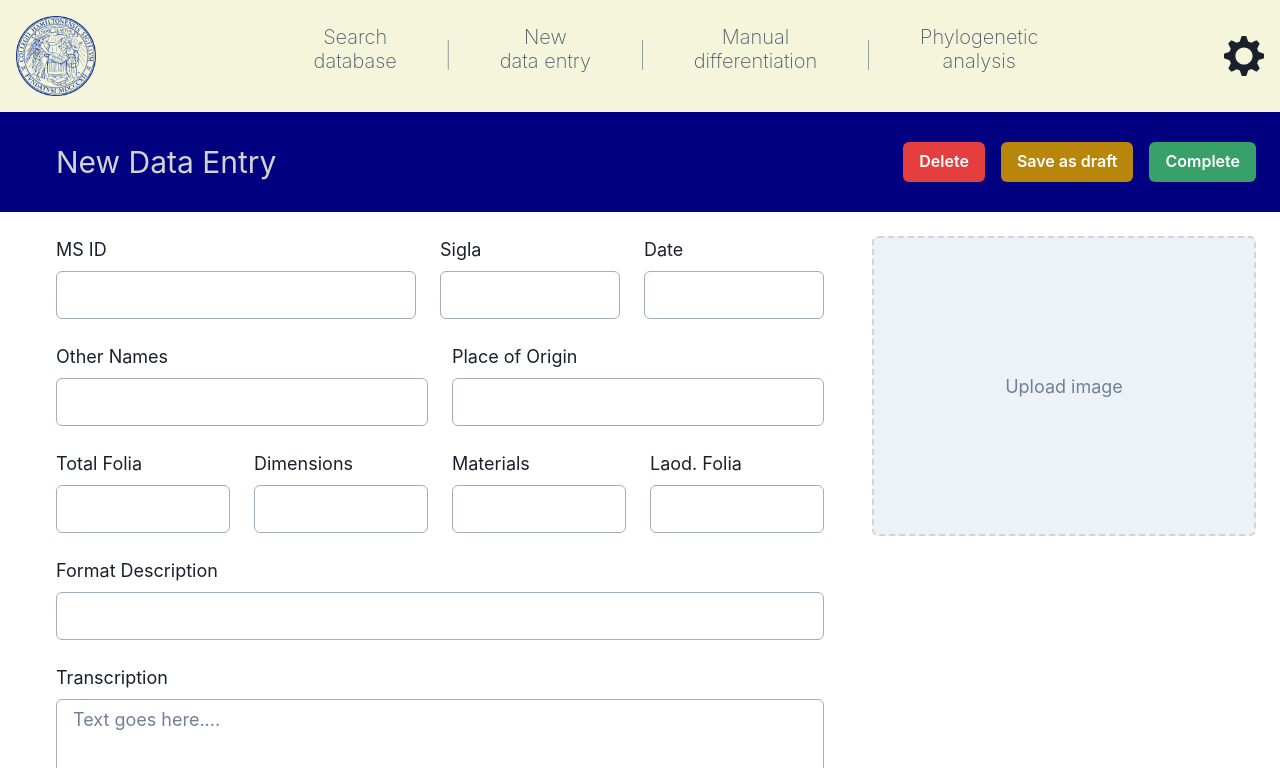
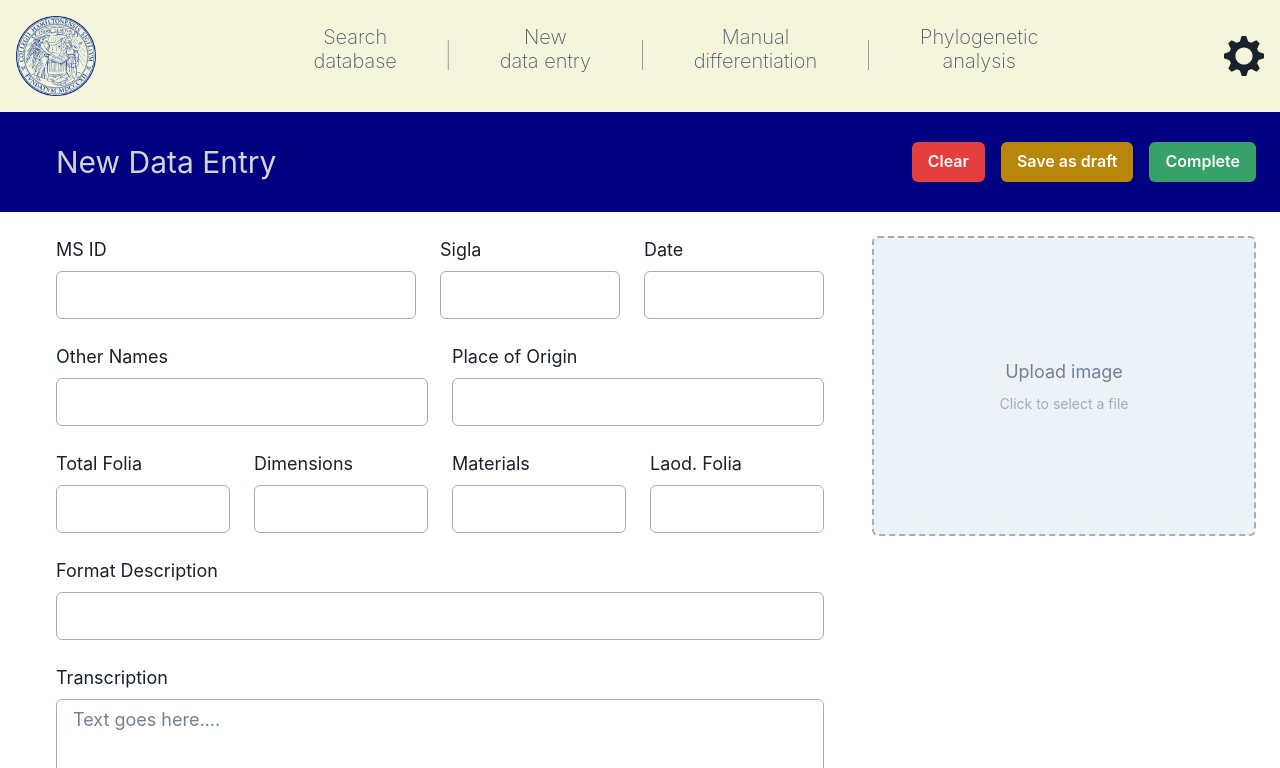
Before and after one commit to BryceMolnar3/Deployment, a React app in the folder frontend/: page /new-data-entry in a window 1280 px wide. Shown: the top 768 px of the page. Built offline with nearby package versions, Linux system fonts and the light colour scheme.

Commit message:
"Delete" button was confusing me, so I changed it to "Clear" because that is what it is doing here.
There is a bug with the upload image section. For some reason when the user uploads a photo and then clears, photos will no longer be uploaded successfully. Looking into it now

```diff
--- a/frontend/src/pages/NewDataEntry.tsx
+++ b/frontend/src/pages/NewDataEntry.tsx
@@ -1,4 +1,4 @@
-import React, { useState } from 'react';
+import React, { useState, useRef } from 'react';
 import {
   Box,
   Flex,
@@ -8,7 +8,8 @@ import {
   Textarea,
   Button,
   VStack,
-  HStack
+  HStack,
+  Image
 } from '@chakra-ui/react';
 import NavigationBar from '../components/NavigationBar.tsx';
 
@@ -26,6 +27,8 @@ function NewDataEntry() {
     format_description: '',
     transcription: ''
   });
+  const [selectedImage, setSelectedImage] = useState<string | null>(null);
+  const fileInputRef = useRef<HTMLInputElement>(null);
 
   function handleChange(e: React.ChangeEvent<HTMLInputElement | HTMLTextAreaElement>) {
     const { name, value } = e.target;
@@ -37,7 +40,24 @@ function NewDataEntry() {
     });
   }
 
-  function handleDelete() {
+  function handleImageClick() {
+    if (fileInputRef.current) {
+      fileInputRef.current.click();
+    }
+  }
+
+  function handleImageChange(e: React.ChangeEvent<HTMLInputElement>) {
+    const file = e.target.files?.[0];
+    if (file) {
+      const reader = new FileReader();
+      reader.onload = function(e) {
+        setSelectedImage(e.target?.result as string);
+      };
+      reader.readAsDataURL(file);
+    }
+  }
+
+  function handleClear() {
     setFormData({
       ms_id: '',
       sigla: '',
@@ -51,6 +71,7 @@ function NewDataEntry() {
       format_description: '',
       transcription: ''
     });
+    setSelectedImage(null);
   }
 
   function handleSaveAsDraft() {
@@ -72,9 +93,9 @@ function NewDataEntry() {
           <Flex position="absolute" right={6} top="50%" transform="translateY(-50%)" gap={4}>
             <Button
               colorScheme="red"
-              onClick={handleDelete}
+              onClick={handleClear}
             >
-              Delete
+              Clear
             </Button>
             <Button
               bg="#B8860B"
@@ -222,9 +243,16 @@ function NewDataEntry() {
             </Box>
 
             <Box flex={1}>
+              <input
+                type="file"
+                ref={fileInputRef}
+                onChange={handleImageChange}
+                accept="image/*"
+                style={{ display: 'none' }}
+              />
               <Box
                 border="2px dashed"
-                borderColor="gray.300"
+                borderColor="gray.400"
                 borderRadius="md"
                 height="300px"
                 display="flex"
@@ -233,8 +261,24 @@ function NewDataEntry() {
                 bg="gray.100"
                 cursor="pointer"
                 _hover={{ bg: "gray.200" }}
+                onClick={handleImageClick}
+                position="relative"
+                overflow="hidden"
               >
-                <Text color="gray.500" fontSize="lg">Upload image</Text>
+                {selectedImage ? (
+                  <Image
+                    src={selectedImage}
+                    alt="Selected manuscript"
+                    objectFit="contain"
+                    maxH="100%"
+                    maxW="100%"
+                  />
+                ) : (
+                  <VStack spacing={2}>
+                    <Text color="gray.500" fontSize="lg">Upload image</Text>
+                    <Text color="gray.400" fontSize="sm">Click to select a file</Text>
+                  </VStack>
+                )}
               </Box>
             </Box>
           </Flex>
```
